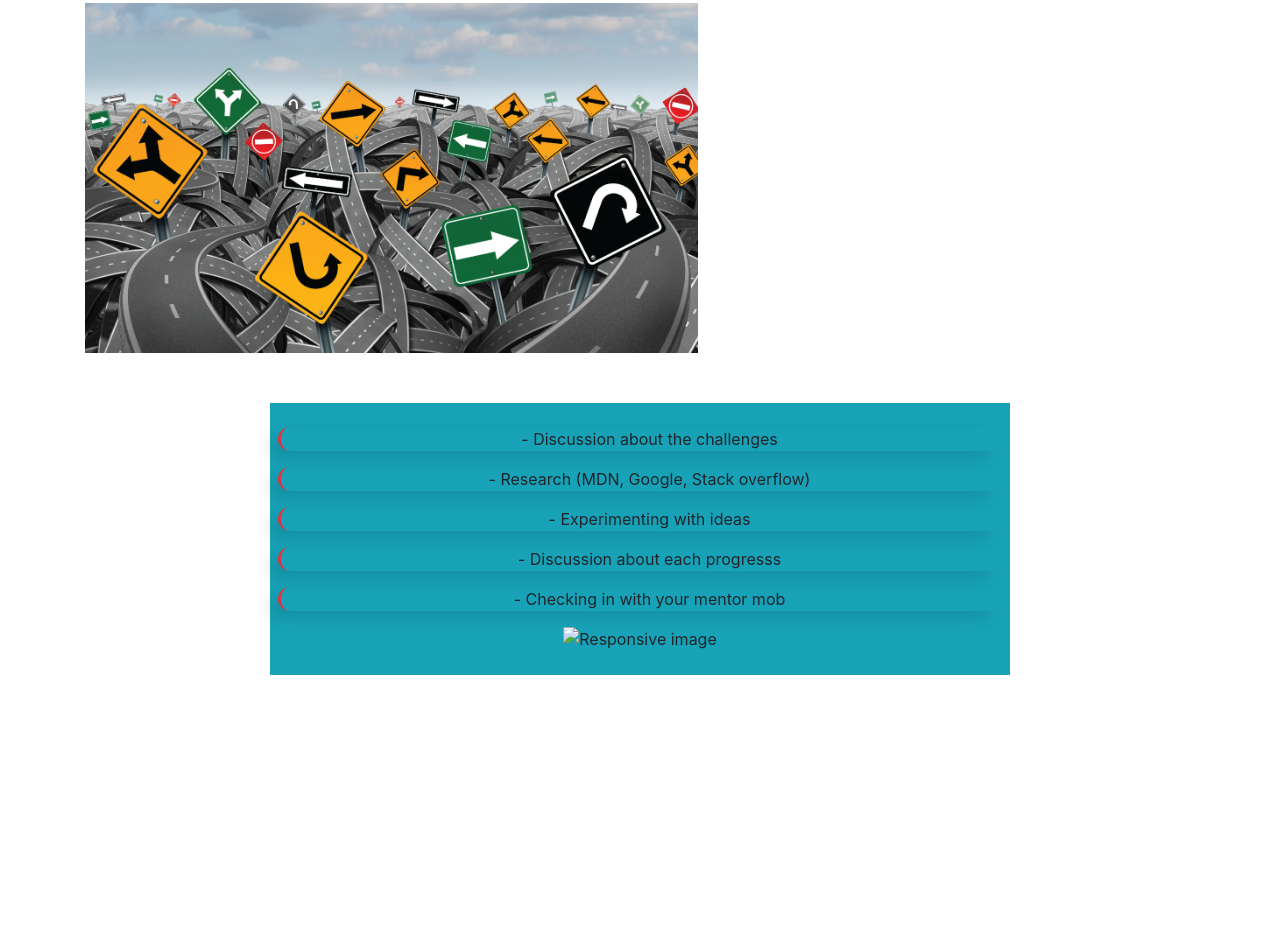
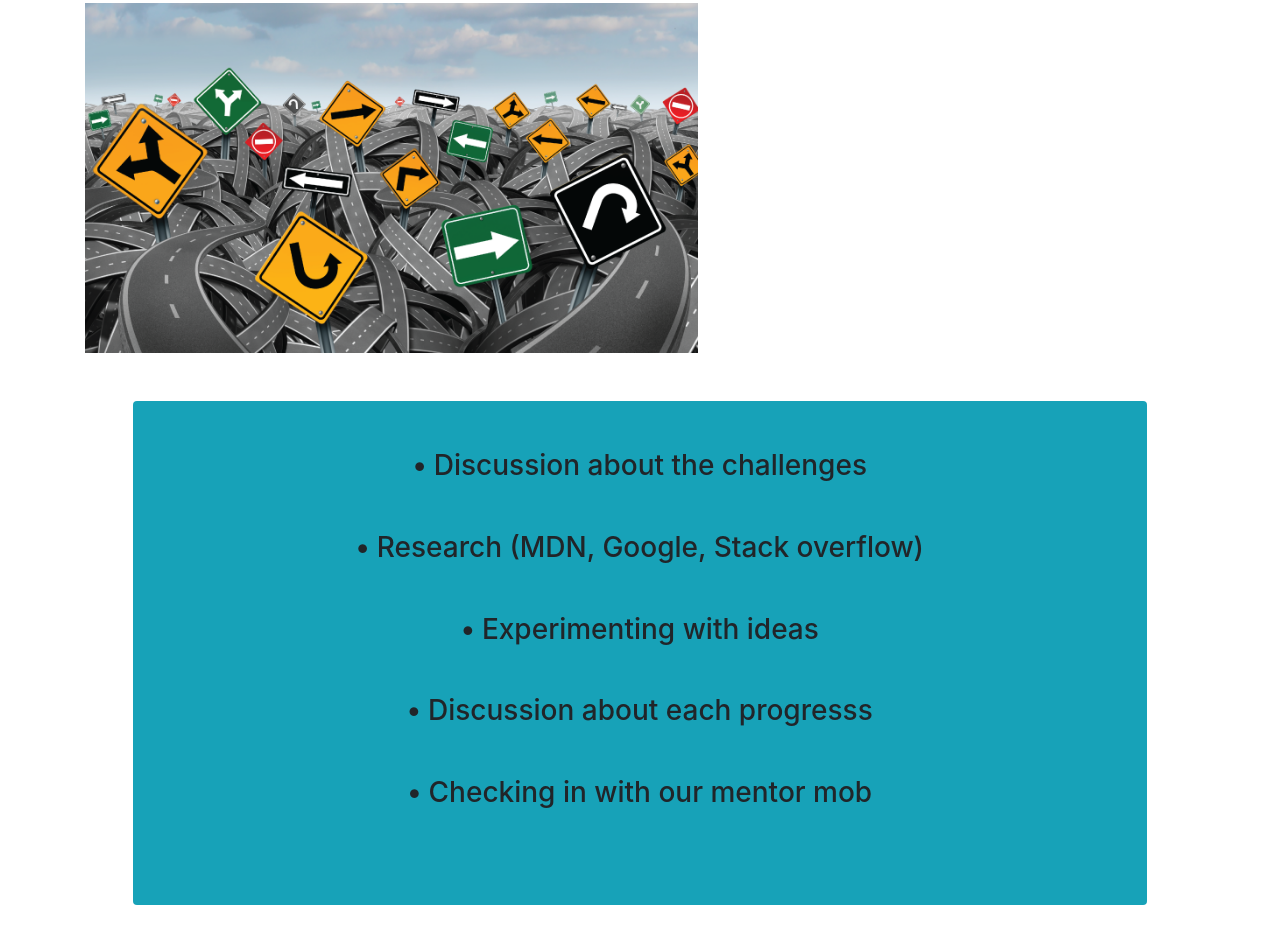
Before and after one commit to OscarStromsater/callbacksDemo, a website: page public/index.html in a window 1280 px wide. Shown: the part 2130-3073 px from the top of the page. Before the commit the page ends 2821 px from the top, so only its background shows below. Drawn offline with nearby package versions, Linux system fonts and the light colour scheme; a script that the page names is missing.

Commit message:
new content

```diff
--- a/public/index.html
+++ b/public/index.html
@@ -82,16 +82,15 @@
         <img src="./images/callbackHell.png" height="350px"></a>
       </div>
 
-      <div id="rawa">
-        <ul class="mt-3 bg-info mx-auto text-center col-8 p-2">
-          <p class="mt-3">- Discussion about the challenges</p>
-          <p>- Research (MDN, Google, Stack overflow)</p>
-          <p>- Experimenting with ideas </p>
-          <p>- Discussion about each progresss</p>
-          <p>- Checking in with your mentor mob</p>
-          <img src="./images/callbackHell.gif" class="img-fluid mb-3 mx-auto" alt="Responsive image">
-        </ul>
-      </div>
+      <div id="rawa" class="bg-info m-5 pt-5 pb-5 text-center rounded">
+
+        <h3 class="mb-5"><strong>•</strong> Discussion about the challenges</h3>
+        <h3 class="mb-5"><strong>•</strong> Research (MDN, Google, Stack overflow)</h3>
+        <h3 class="mb-5"><strong>•</strong> Experimenting with ideas </h3>
+        <h3 class="mb-5"><strong>•</strong> Discussion about each progresss</h3>
+        <h3 class="mb-5"><strong>•</strong> Checking in with our mentor mob</h3>
+
+    </div>
 
 
 
```
